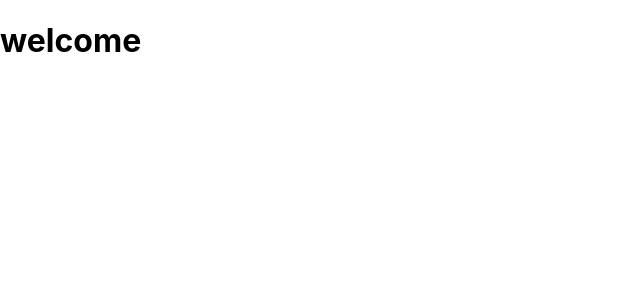
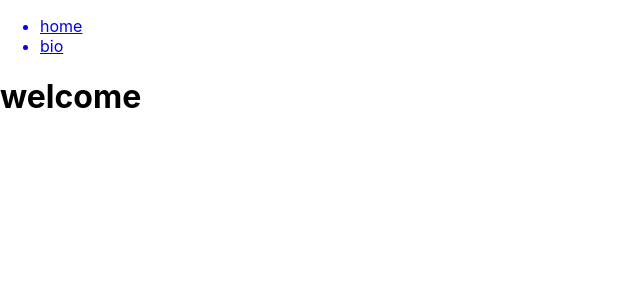
Before and after one commit to Malena-Guallar/website_m, a React (Create React App) app in the folder website_m/: page / in a window 1280 px wide. Shown: the top 300 px of the page, without its empty margins (0-640 px from the left). Built offline with nearby package versions, Linux system fonts and the light colour scheme.

Commit message:
Nav component creation and setting

```diff
--- /dev/null
+++ b/website_m/src/components/Nav.js
@@ -0,0 +1,21 @@
+import React from "react";
+import { NavLink } from "react-router-dom";
+
+const Nav = () => {
+
+    return (
+        <div className="navigation">
+            <ul>
+                <NavLink to="/">
+                    <li>home</li>
+                </NavLink>
+                <NavLink to="/bio">
+                    <li>bio</li>
+                </NavLink>
+            </ul>
+        </div>
+    )
+
+}
+
+export default Nav ;
--- a/website_m/src/pages/Bio.js
+++ b/website_m/src/pages/Bio.js
@@ -1,10 +1,12 @@
 import React from "react";
+import Nav from "../components/Nav";
 
 const Bio = () => {
 
     return (
+        <div>
+            <Nav />
 
-        <div>
             <h1>about me</h1>
             <p>D’abord organisatrice de fêtes libres au sein du collectif Astral, c’est justement là qu’elle a pu trouver la liberté de jouer ce qu’elle aimait. Ayant commencé à pratiquer en 2016 essentiellement avec de la techno, et parce qu’un style évolue sans cesse, aujourd’hui c’est techno toujours, break, acid, mais demain peut-être dnb ou reggaeton, qui sait. Dans tous les cas elle aime ne pas savoir ce qu’il va se passer à l’avance, pour ressentir le frisson de la vie sans doute.
                 On ne compte plus les fêtes libres dans lesquelles elle a pu se produire. Pour ce qui est des évènements plus classiques, on a pu la retrouver à l’International, au 9B, et en warehouse.
--- a/website_m/src/pages/Home.js
+++ b/website_m/src/pages/Home.js
@@ -1,10 +1,12 @@
 import React from 'react';
+import Nav from '../components/Nav';
 
 const Home = () => {
 
     return (
 
         <div>
+            <Nav />
             <h1>welcome</h1>
         </div>
     )
```
